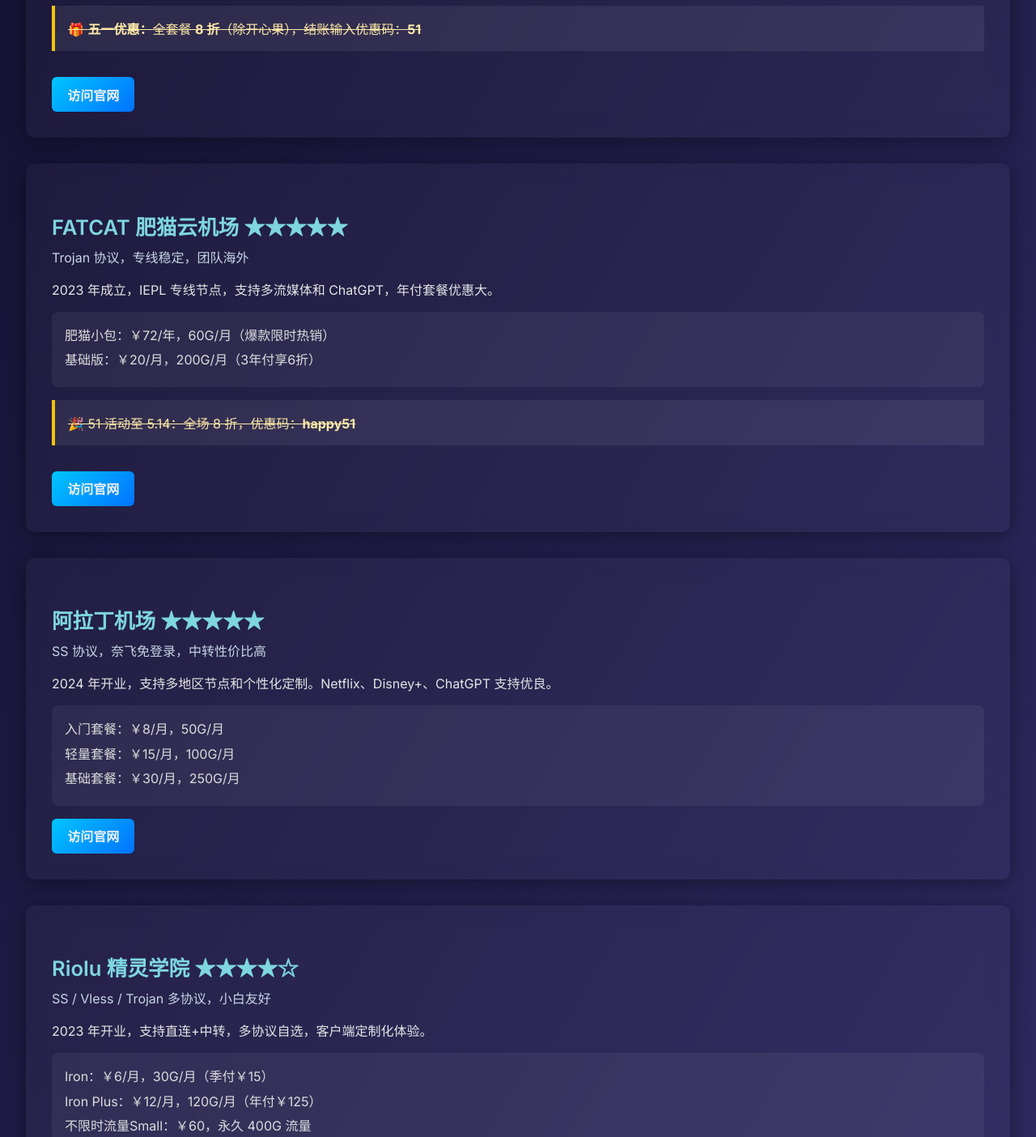
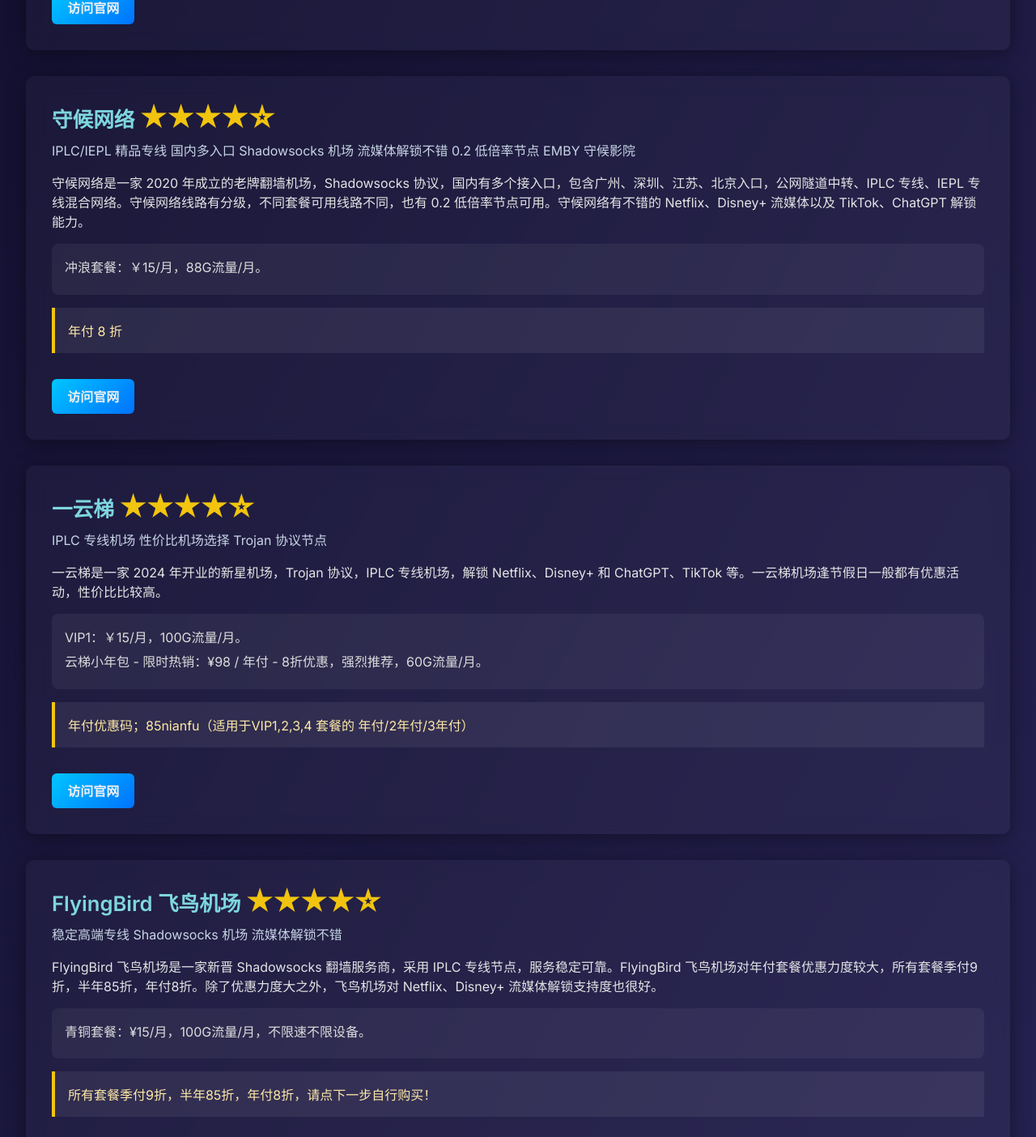
Before and after one commit to eason-yanyun/airport, a plain HTML site: page index.html in a window 1280 px wide. Shown: the part 1058-2462 px from the top of the page at 81% size. Drawn offline with Linux system fonts and the light colour scheme.

Commit message:
update index.html

```diff
--- /dev/null
+++ b/airports.json
@@ -0,0 +1,130 @@
+
+
+[
+  {
+    "name": "蓝帆云机场",
+    "star": "★★★★★",
+    "description": "蓝帆云是一家 2024 年新开的机场，支持 ShadowsocksR 和 Vmess 多种协议。蓝帆云解锁能力一般，节点数量很多，覆盖国内常用地区，没有冷门地区节点。",
+    "tags": "BGP中转 + IPLC 专线节点 SSR / V2ray 机场",
+    "protocols": ["SSR", "V2ray"],
+    "price": "￥11.99/月",
+    "traffic": "50G/月",
+    "meal": ["入门版：￥11.99/月，50G流量。"],
+    "chatgpt": true,
+    "streaming": "一般",
+    "annual_discount": "7折",
+    "discount": "🎉 年费7折优惠代码：lanfan 请购买时验证使用。在新疆省无法使用！请勿购买",
+    "url": "https://lanfanz.cc/auth/register?code=E1I7",
+    "parallel": true
+  },
+  {
+    "name": "Bigme 大米加速",
+    "star": "★★★★★",
+    "description": "2023 年开业，主打性价比，支持 Netflix、Disney+、TikTok 和 ChatGPT。不限时长按量付费，全节点公网中转。",
+    "tags": "SS / Trojan / Hysteria 2 多协议，流媒体解锁好",
+    "meal": ["超小：￥6/月，45G/月（年付￥57）", "中：￥10/季度，120G/月（年付￥96）", "不限时流量Small：￥55，永久 400G 流量"],
+    "protocols": ["SS", "Trojan", "Hysteria 2"],
+    "price": "￥6/月起",
+    "traffic": "45G/月起",
+    "chatgpt": true,
+    "streaming": "优秀",
+    "annual_discount": "8折",
+    "url": "https://1s.bigmeok.me/user#/register?code=hrBKYct6",
+    "parallel": true
+  },
+  {
+    "name": "守候网络",
+    "star": "★★★★☆",
+    "description": "守候网络是一家 2020 年成立的老牌翻墙机场，Shadowsocks 协议，国内有多个接入口，包含广州、深圳、江苏、北京入口，公网隧道中转、IPLC 专线、IEPL 专线混合网络。守候网络线路有分级，不同套餐可用线路不同，也有 0.2 低倍率节点可用。守候网络有不错的 Netflix、Disney+ 流媒体以及 TikTok、ChatGPT 解锁能力。",
+    "tags": "IPLC/IEPL 精品专线 国内多入口 Shadowsocks 机场 流媒体解锁不错 0.2 低倍率节点 EMBY 守候影院",
+    "protocols": ["Shadowsocks"],
+    "price": "￥9.9/月",
+    "traffic": "50G/月",
+    "meal": ["冲浪套餐：￥15/月，88G流量/月。"],
+    "discount": "年付 8 折",
+    "url": "https://u996.xn--hwqp2zit2amna.com/auth/register?code=UjyDxcbN"
+
+  },
+  {
+    "name": "一云梯",
+    "star": "★★★★☆",
+    "description": "一云梯是一家 2024 年开业的新星机场，Trojan 协议，IPLC 专线机场，解锁 Netflix、Disney+ 和 ChatGPT、TikTok 等。一云梯机场逢节假日一般都有优惠活动，性价比比较高。",
+    "tags": "IPLC 专线机场 性价比机场选择 Trojan 协议节点",
+    "protocols": ["Trojan", "IPLC"],
+    "price": "￥9.9/月",
+    "traffic": "50G/月",
+    "meal": ["VIP1：￥15/月，100G流量/月。", "云梯小年包 - 限时热销：¥98 / 年付 - 8折优惠，强烈推荐，60G流量/月。"],
+    "discount": "年付优惠码；85nianfu（适用于VIP1,2,3,4 套餐的 年付/2年付/3年付）",
+    "url": "https://inv02.1ytaff.com/register?aff=I13K7myj"
+
+  },
+  {
+    "name": "FlyingBird 飞鸟机场",
+    "star": "★★★★☆",
+    "description": "FlyingBird 飞鸟机场是一家新晋 Shadowsocks 翻墙服务商，采用 IPLC 专线节点，服务稳定可靠。FlyingBird 飞鸟机场对年付套餐优惠力度较大，所有套餐季付9折，半年85折，年付8折。除了优惠力度大之外，飞鸟机场对 Netflix、Disney+ 流媒体解锁支持度也很好。",
+    "tags": "稳定高端专线 Shadowsocks 机场 流媒体解锁不错",
+    "meal": ["青铜套餐：¥15/月，100G流量/月，不限速不限设备。"],
+    "discount": "所有套餐季付9折，半年85折，年付8折，请点下一步自行购买！",
+    "protocols": ["Shadowsocks"],
+    "price": "¥15/月",
+    "traffic": "100G/月",
+    "chatgpt": true,
+    "streaming": "优秀",
+    "annual_discount": "年付8折",
+    "url": "https://fbinv02.fbaff.cc/auth/register?code=MyGxxwty",
+    "parallel": true
+  },
+  {
+    "name": "FATCAT 肥猫云机场",
+    "star": "★★★★☆",
+    "description": "2023 年成立，IEPL 专线节点，支持多流媒体和 ChatGPT，年付套餐优惠大。",
+    "tags": "Trojan 协议，专线稳定，团队海外",
+    "protocols": ["Shadowsocks"],
+    "price": "￥9.9/月",
+    "traffic": "50G/月",
+    "meal": ["肥猫小包：￥72/年，60G/月（爆款限时热销）", "基础版：￥20/月，200G/月（3年付享6折）"],
+    "discount": "🎉 51 活动至 5.14：全场 8 折，优惠码：happy51",
+    "discount_expire": true,
+    "url": "https://inv02.fatcatcloud.cc/register?aff=wzxvsdIy"
+
+  },
+  {
+    "name": "阿拉丁机场",
+    "star": "★★★★★",
+    "description": "2024 年开业，支持多地区节点和个性化定制。Netflix、Disney+、ChatGPT 支持优良。",
+    "tags": "SS 协议，奈飞免登录，中转性价比高",
+    "protocols": ["Shadowsocks"],
+    "price": "￥9.9/月",
+    "traffic": "50G/月",
+    "meal": ["入门套餐：￥8/月，50G/月", "轻量套餐：￥15/月，100G/月"],
+    "url": "https://www.avatargpt.xyz/register?aff=9D4SamHzdl"
+
+  },
+  {
+    "name": "Riolu 精灵学院",
+    "star": "★★★★☆",
+    "description": "2023 年开业，支持直连+中转，多协议自选，客户端定制化体验。",
+    "tags": "SS / Vless / Trojan 多协议，小白友好",
+    "protocols": ["Vless", "Trojan"],
+    "meal": ["Iron：￥6/月，30G/月（季付￥15）", "Iron Plus：￥12/月，120G/月（年付￥125）", "不限时流量Small：￥60，永久 400G 流量"],
+    "discount": "新用户优惠码： New2025（九五折，季付、半年付、年付可用，不限时不可用）",
+    "url": "https://jump.riolu.work/register?aff=UNlKm79n"
+
+  },
+  {
+    "name": "Nutbit 坚果机场",
+    "star": "★★★★☆",
+    "description": "2022 年开业，稳定佛系，全节点公网中转。支持 Netflix、Disney+、TikTok 和 ChatGPT。",
+    "tags": "SS 协议，支持多平台",
+    "protocols": ["SSR", "V2ray"],
+
+    "meal": ["开心果：￥15/季度，50G/月（不常见）", "核桃：￥15/月，100G/月", "杏仁：￥24/月，200G/月"],
+    "chatgpt": true,
+    "streaming": "一般",
+    "annual_discount": "7折",
+    "discount": "🎁 五一优惠：全套餐 8 折（除开心果），结账输入优惠码：51",
+    "discount_expire": true,
+    "url": "https://www.nutbit.net/#/register?code=ITvJagqb"
+
+  }
+]
--- a/index.html
+++ b/index.html
@@ -2,7 +2,7 @@
 <html lang="zh-CN">
 <head>
   <meta charset="UTF-8">
-  <title>支持 ChatGPT 的机场推荐</title>
+  <title>支持ChatGPT的机场推荐</title>
   <script>
     function toggleTheme() {
       const body = document.body;
@@ -21,11 +21,77 @@
       }
     }
 
+    async function loadAirportTable() {
+      try {
+        const res = await fetch('./airports.json');
+        const data = await res.json();
+
+        // 渲染表格
+        const table = document.createElement('table');
+        table.style.width = '100%';
+        table.style.borderCollapse = 'collapse';
+        const filtered = data.filter(d => d.parallel === true);
+        table.innerHTML = `
+          <thead>
+            <tr>
+              <th>名称</th>
+              <th>协议</th>
+              <th>月费</th>
+              <th>流量</th>
+              <th>ChatGPT</th>
+              <th>流媒体</th>
+              <th>年付折扣</th>
+              <th>访问</th>
+            </tr>
+          </thead>
+          <tbody>
+            ${filtered.map(d => `
+              <tr>
+                <td>${d.name}</td>
+                <td>${d.protocols.join(', ')}</td>
+                <td>${d.price}</td>
+                <td>${d.traffic}</td>
+                <td>${d.chatgpt ? '✅' : '❌'}</td>
+                <td>${d.streaming || '-'}</td>
+                <td>${d.annual_discount || '-'}</td>
+                <td><a href="${d.url}" target="_blank">官网</a></td>
+              </tr>`).join('')}
+          </tbody>
+        `;
+        document.getElementById('airport-table-container').appendChild(table);
+
+        // 渲染卡片
+        const container = document.getElementById('airport-card-container');
+        data.forEach(d => {
+          const section = document.createElement('section');
+          section.className = 'card';
+          section.innerHTML = `
+            <h3>${d.name} <span style="color:#f1c40f; font-weight:bold; font-size:2rem;">${d.star || ''}</span></h3>
+            <div class="tagline">${d.tags || d.protocols.join(', ')}</div>
+            <p>${d.description || ''}</p>
+            <div class="price">
+              ${(Array.isArray(d.meal) ? d.meal : [d.meal]).map(m => `<span>${m}</span>`).join('')}
+            </div>
+            ${
+              d.discount_expire
+                ? `<p class="note"><s>${d.discount}</s></p>`
+                : (d.discount ? `<p class="note">${d.discount}</p>` : '')
+            }
+            <a href="${d.url}" class="link-btn" target="_blank">访问官网</a>
+          `;
+          container.appendChild(section);
+        });
+      } catch (err) {
+        console.error("加载机场信息失败：", err);
+      }
+    }
+
     // 初始化主题
     window.onload = function () {
       const savedTheme = localStorage.getItem('theme') || 'dark';
       document.body.setAttribute('data-theme', savedTheme);
       setThemeIcon(savedTheme);
+      loadAirportTable();
     };
   </script>
   <link href="https://fonts.googleapis.com/css2?family=Inter:wght@400;600;700&amp;display=swap" rel="stylesheet">
@@ -69,6 +135,7 @@
       color: #7ed6df;
       font-size: 1.6rem;
       font-weight: 600;
+      margin-top: 0;
       margin-bottom: 0.5rem;
     }
 
@@ -170,6 +237,34 @@
     body[data-theme='light'] .link-btn:hover {
       background: linear-gradient(135deg, #43a047, #66bb6a);
     }
+
+    table {
+      border: 1px solid #888;
+      font-size: 0.95rem;
+      margin: 1rem 0;
+    }
+
+    th, td {
+      padding: 0.6rem 1rem;
+      text-align: center;
+      border: 1px solid #555;
+    }
+
+    thead {
+      background-color: rgba(255, 255, 255, 0.1);
+    }
+
+    body[data-theme='light'] table {
+      border-color: #bbb;
+    }
+
+    body[data-theme='light'] th, body[data-theme='light'] td {
+      border-color: #ccc;
+    }
+
+    body[data-theme='light'] thead {
+      background-color: #e0f2f1;
+    }
   </style>
 </head>
 <body data-theme="dark">
@@ -181,77 +276,14 @@
   </div>
 
   <h2>支持 ChatGPT 的机场推荐</h2>
+
   <p style="text-align:center; color:#dcdde1; font-size:1.1rem; margin-top:-0.5rem; margin-bottom:2rem;">
     🚀 高速 · 稳定 · 解锁流媒体 · 支持 ChatGPT
   </p>
   <blockquote>最近整理了一批高速稳定、价格亲民、完美支持 ChatGPT 和流媒体解锁的优质机场，适合日常科学上网、远程办公与内容解锁需求，欢迎参考体验 🎁</blockquote>
 
-  <section class="card">
-    <h3>Bigme 大米加速 ★★★★★</h3>
-    <div class="tagline">SS / Trojan / Hysteria 2 多协议，流媒体解锁好</div>
-    <p>2023 年开业，主打性价比，支持 Netflix、Disney+、TikTok 和 ChatGPT。不限时长按量付费，全节点公网中转。</p>
-    <div class="price">
-      <span>超小：￥6/月，45G/月（年付￥57）</span>
-      <span>中：￥10/季度，120G/月（年付￥96）</span>
-      <span>不限时流量Small：￥55，永久 400G 流量</span>
-    </div>
-    <a href="https://1s.bigmeok.me/user#/register?code=hrBKYct6" class="link-btn" target="_blank">访问官网</a>
-  </section>
-
-  <section class="card">
-    <h3>Nutbit 坚果机场 ★★★★☆</h3>
-    <div class="tagline">SS 协议，支持多平台</div>
-    <p>2022 年开业，稳定佛系，全节点公网中转。支持 Netflix、Disney+、TikTok 和 ChatGPT。</p>
-    <div class="price">
-      <span>开心果：￥15/季度，50G/月（不常见）</span>
-      <span>核桃：￥15/月，100G/月</span>
-      <span>杏仁：￥24/月，200G/月</span>
-    </div>
-    <p class="note">
-      <s>🎁 <strong>五一优惠：</strong>全套餐 <strong>8 折</strong>（除开心果），结账输入优惠码：<strong>51</strong></s>
-    </p>
-    <a href="https://www.nutbit.net/#/register?code=ITvJagqb" class="link-btn" target="_blank">访问官网</a>
-  </section>
-
-  <section class="card">
-    <h3>FATCAT 肥猫云机场 ★★★★★</h3>
-    <div class="tagline">Trojan 协议，专线稳定，团队海外</div>
-    <p>2023 年成立，IEPL 专线节点，支持多流媒体和 ChatGPT，年付套餐优惠大。</p>
-    <div class="price">
-      <span>肥猫小包：￥72/年，60G/月（爆款限时热销）</span>
-      <span>基础版：￥20/月，200G/月（3年付享6折）</span>
-    </div>
-    <p class="note">
-      <s>🎉 51 活动至 5.14：全场 8 折，优惠码：<strong>happy51</strong></s>
-    </p>
-    <a href="https://inv01.fatcatcloud.cc/register?aff=wzxvsdIy" class="link-btn" target="_blank">访问官网</a>
-  </section>
-
-  <section class="card">
-    <h3>阿拉丁机场 ★★★★★</h3>
-    <div class="tagline">SS 协议，奈飞免登录，中转性价比高</div>
-    <p>2024 年开业，支持多地区节点和个性化定制。Netflix、Disney+、ChatGPT 支持优良。</p>
-    <div class="price">
-      <span>入门套餐：￥8/月，50G/月</span>
-      <span>轻量套餐：￥15/月，100G/月</span>
-      <span>基础套餐：￥30/月，250G/月</span>
-    </div>
-    <a href="https://www.avatargpt.xyz/register?aff=9D4SamHzdl" class="link-btn" target="_blank">访问官网</a>
-  </section>
-
-  <section class="card">
-    <h3>Riolu 精灵学院 ★★★★☆</h3>
-    <div class="tagline">SS / Vless / Trojan 多协议，小白友好</div>
-    <p>2023 年开业，支持直连+中转，多协议自选，客户端定制化体验。</p>
-    <div class="price">
-      <span>Iron：￥6/月，30G/月（季付￥15）</span>
-      <span>Iron Plus：￥12/月，120G/月（年付￥125）</span>
-      <span>不限时流量Small：￥60，永久 400G 流量</span>
-    </div>
-    <p class="note">新用户季/年付可用 95 折优惠码：<strong>New2025</strong></p>
-    <a href="https://2o.riolu.sbs/register?aff=UNlKm79n" class="link-btn" target="_blank">访问官网</a>
-  </section>
-
+  <div id="airport-card-container"></div>
+  <div id="airport-table-container" style="overflow-x:auto; margin-bottom:2rem;"></div>
   <blockquote>
     综合来看，<strong class="highlight">若你追求极致性价比、用量适中</strong>，那 Bigme 大米加速的超小套餐无疑是“神中神”——每月仅 4.75 元，就能轻松畅享全球网络，虽流量仅 45G，但足以满足日常 ChatGPT 与轻量访问所需。
   </blockquote>
```
